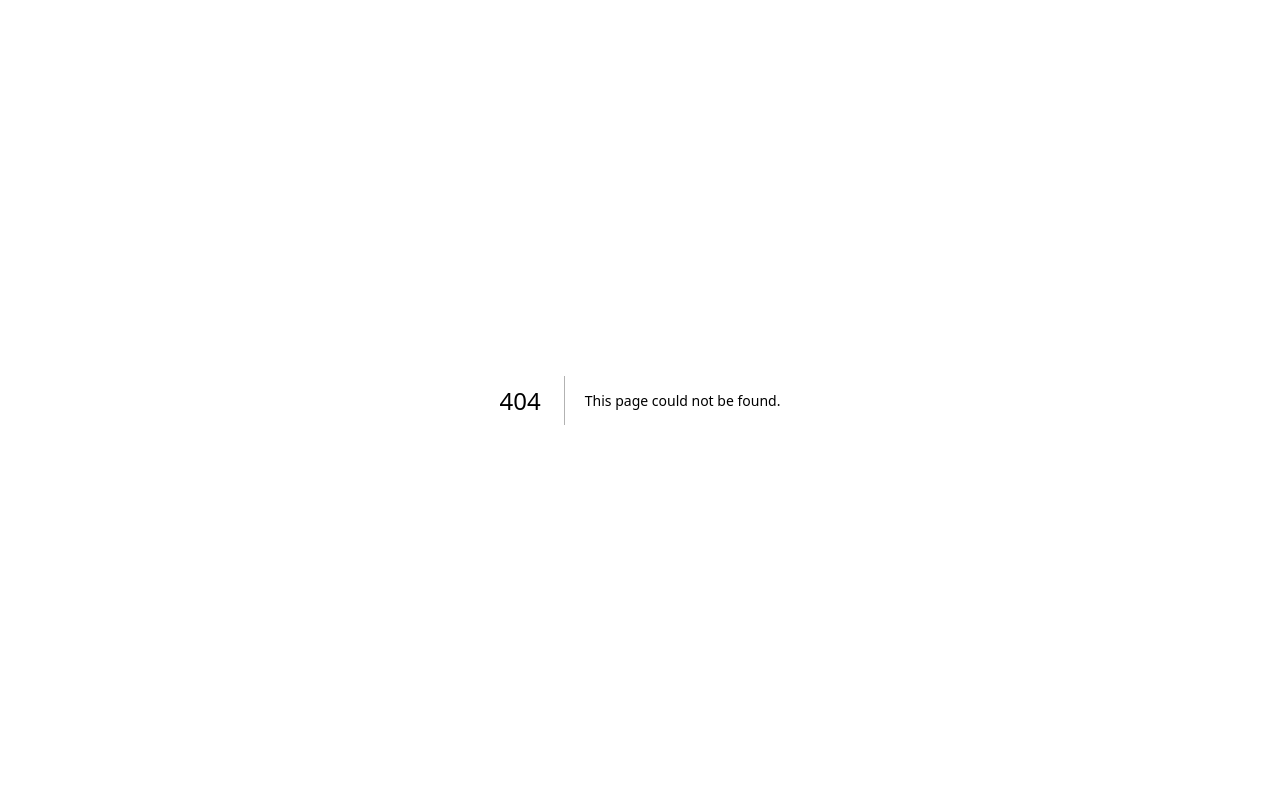
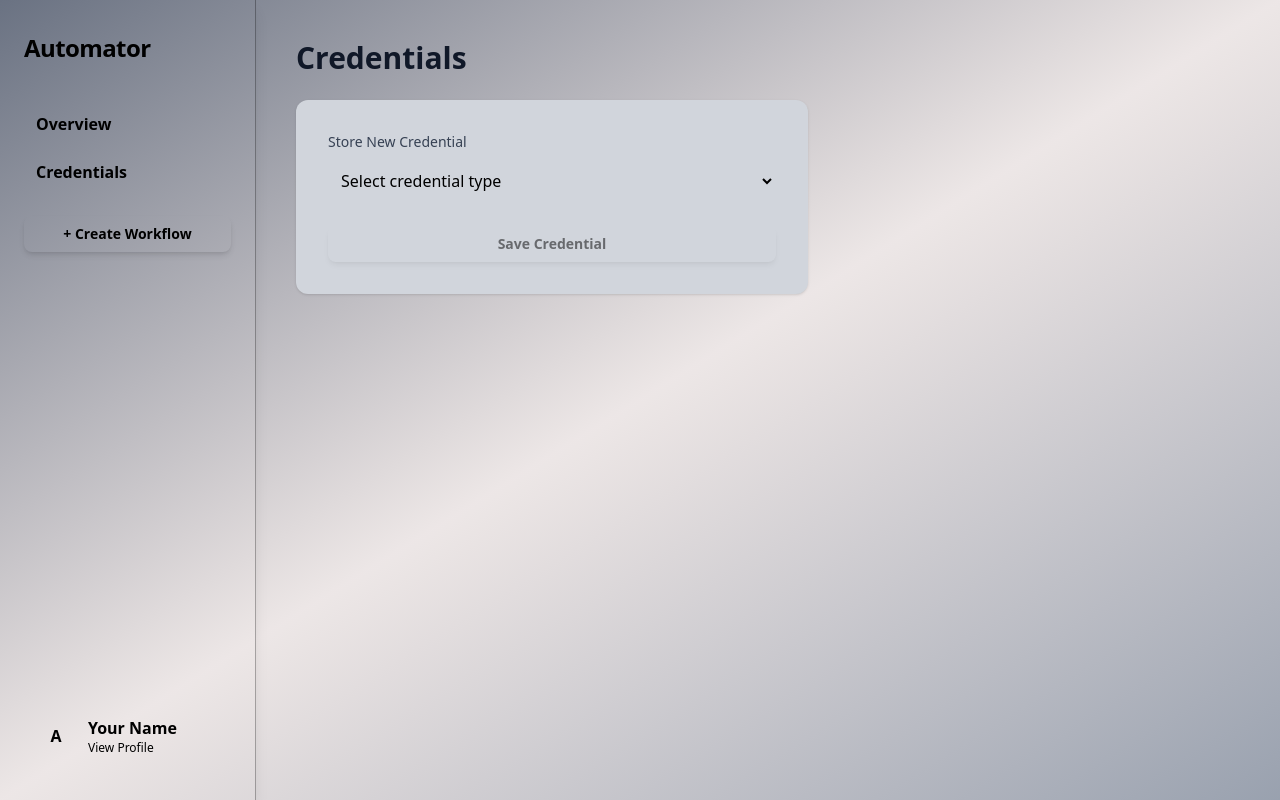
Before and after one commit to chaharhimanshu1004/ai-workflow-automator-ui, a Next.js app: page /credentials in a window 1280 px wide. Before the commit this address had no page. Built offline with nearby package versions, Linux system fonts and the light colour scheme.

Commit message:
storing token in cookie & middleware

```diff
--- a/app/components/signin.tsx
+++ b/app/components/signin.tsx
@@ -14,7 +14,8 @@ export default function SignIn() {
             { headers: { "Content-Type": "application/json" } }
         )
 
-        localStorage.setItem("accessToken", response.data.access_token)
+        localStorage.setItem("accessToken", response.data.access_token);
+        document.cookie = `accessToken=${response.data.access_token}; path=/; max-age=86400; SameSite=Strict`
         router.push('/workflows');
     }
     const handleGoogleError = () => {
--- /dev/null
+++ b/app/credentials/page.tsx
@@ -0,0 +1,106 @@
+"use client"
+import { useState } from "react"
+import Sidebar from "@/app/components/Sidebar"
+import { Button } from "@/components/ui/button"
+import axios from "axios"
+
+const credentialOptions = [
+    { label: "Telegram API", value: "telegram" },
+]
+
+const credentialFields: Record<string, { label: string; name: string; type: string; placeholder: string, title: string }[]> = {
+    telegram: [
+        {
+            label: "Telegram Bot Token",
+            name: "telegramToken",
+            type: "text",
+            placeholder: "Enter your Telegram Bot Token",
+            title: "Telegram Bot Token"
+        },
+    ],
+}
+
+export default function CredentialsPage() {
+    const token = localStorage.getItem("accessToken");
+    const [selectedType, setSelectedType] = useState("")
+    const [formValues, setFormValues] = useState<Record<string, string>>({})
+
+    const handleInputChange = (e: React.ChangeEvent<HTMLInputElement>) => {
+        setFormValues({ ...formValues, [e.target.name]: e.target.value, [e.target.title]: e.target.title })
+    }
+    // return crud_credentials.save_creds(db, user_id, credential.title, credential.platform, credential.data)
+
+    const handleSave = async (e: React.FormEvent) => {
+        e.preventDefault()
+        const response = await axios.post(`${process.env.NEXT_PUBLIC_BE_BASE_URL}/save-creds`, {
+            title: formValues.title,
+            platform: selectedType,
+            data: formValues
+        }, {
+            headers: {
+                "Content-Type": "application/json",
+                "Authorization": `Bearer ${token}`
+            }
+        })
+        console.log('----->>Response from BE', response.data);
+    }
+
+    const fields = credentialFields[selectedType] || []
+
+    return (
+        <div className="min-h-screen flex bg-gradient-to-br from-gray-500 via-red-950/10 to-gray-400">
+            <Sidebar />
+            <main className="flex-1 p-10">
+                <h1 className="text-3xl font-bold mb-6 text-gray-900">Credentials</h1>
+                <div className="bg-gray-300 rounded-xl shadow p-8 max-w-lg">
+                    <form onSubmit={handleSave} className="space-y-6">
+                        <div>
+                            <label className="block text-sm font-medium text-gray-700 mb-2">
+                                Store New Credential
+                            </label>
+                            <select
+                                value={selectedType}
+                                onChange={e => setSelectedType(e.target.value)}
+                                className="w-full rounded border border-gray-300 p-2 focus:outline-none focus:ring-2 focus:ring-primary"
+                                required
+                            >
+                                <option value="">Select credential type</option>
+                                {credentialOptions.map(opt => (
+                                    <option key={opt.value} value={opt.value}>{opt.label}</option>
+                                ))}
+                            </select>
+                        </div>
+
+                        {fields.map(field => (
+                            <div key={field.name}>
+                                <label className="block text-sm font-medium text-gray-700 mb-2">
+                                    {field.label}
+                                </label>
+                                <input
+                                    type={field.type}
+                                    name={field.name}
+                                    value={formValues[field.name] || ""}
+                                    onChange={handleInputChange}
+                                    className="w-full rounded border border-gray-300 p-2 focus:outline-none focus:ring-2 focus:ring-primary"
+                                    placeholder={field.placeholder}
+                                    required
+                                />
+                            </div>
+                        ))}
+
+                        <Button
+                            type="submit"
+                            className="w-full bg-primary text-primary-foreground rounded-lg font-bold shadow-md hover:bg-primary/90 transition"
+                            disabled={
+                                !selectedType ||
+                                fields.some(field => !formValues[field.name])
+                            }
+                        >
+                            Save Credential
+                        </Button>
+                    </form>
+                </div>
+            </main>
+        </div>
+    )
+}
--- /dev/null
+++ b/middleware.ts
@@ -0,0 +1,19 @@
+import { NextResponse } from 'next/server'
+import type { NextRequest } from 'next/server'
+
+export function middleware(request: NextRequest) {
+    if (request.nextUrl.pathname.startsWith('/credentials') ||
+        request.nextUrl.pathname.startsWith('/workflows')) {
+
+        const token = request.cookies.get('accessToken')?.value
+
+        if (!token) {
+            return NextResponse.redirect(new URL('/', request.url))
+        }
+    }
+    return NextResponse.next()
+}
+
+export const config = {
+    matcher: ['/credentials/:path*', '/workflows/:path*']
+}
```
